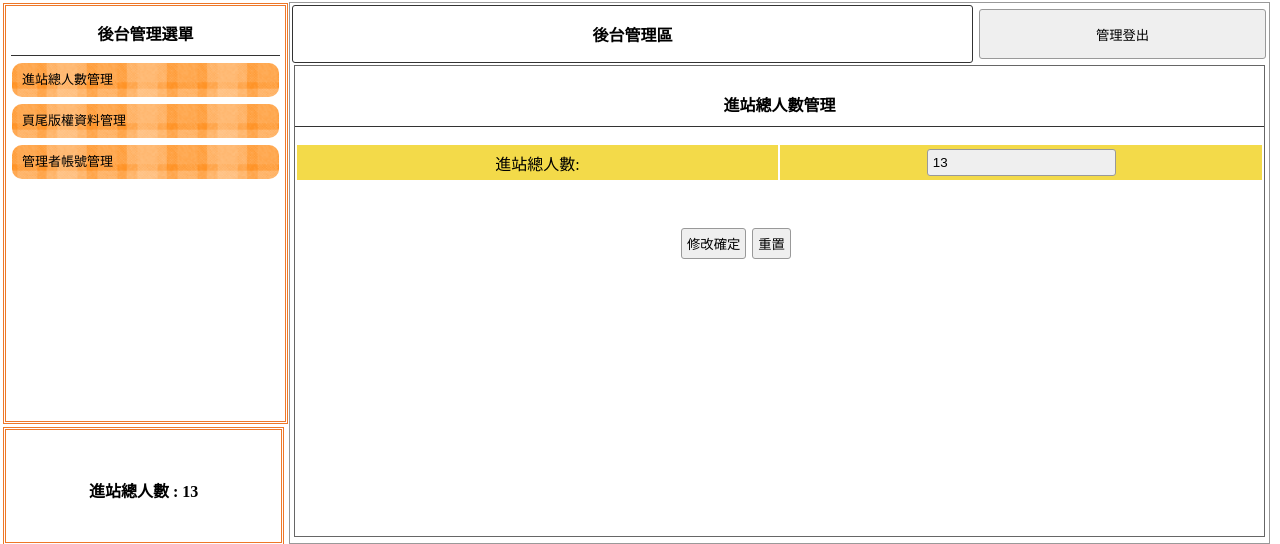
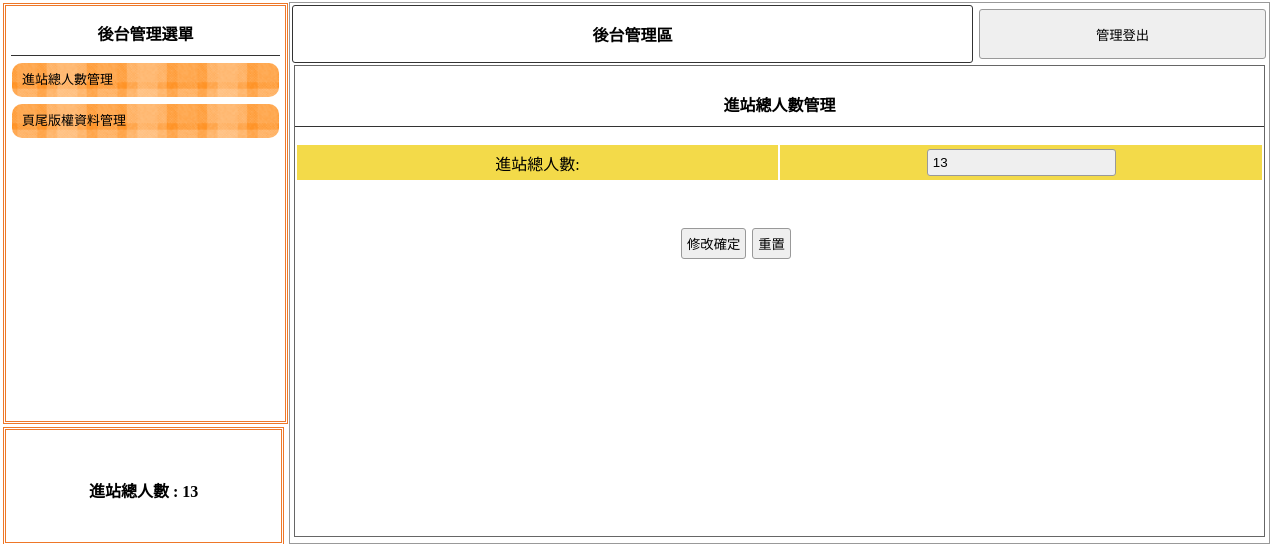
Before and after one commit to user638726/weather_report, a PHP site: page /admin.php in a window 1280 px wide. Shown: the top 544 px of the page. Run offline with PHP 8.4, Linux system fonts and the light colour scheme; data comes from the database, SQL or seed files in the repository.

Commit message:
完成專案

```diff
--- a/資料庫登入/admin.php
+++ b/資料庫登入/admin.php
@@ -36,10 +36,6 @@
                     <div class="mainmu">
                         頁尾版權資料管理 </div>
                 </a>
-                    <a style="color:#000; font-size:13px; text-decoration:none;" href="?do=admin">
-                        <div class="mainmu">
-                            管理者帳號管理 </div>
-                    </a>
 
 
 
@@ -55,8 +51,8 @@
             <table width="100%">
                 <tbody>
                     <tr>
-                            <td style="width:70%;font-weight:800; border:#333 1px solid; border-radius:3px;"
-                                class="cent"><a href="?do=admin" style="color:#000; text-decoration:none;">後台管理區</a>
+                        <td style="width:70%;font-weight:800; border:#333 1px solid; border-radius:3px;" class="cent"><a
+                                href="?do=admin" style="color:#000; text-decoration:none;">後台管理區</a>
                         </td>
                         <td><button onclick="lo(&#39;logout.php&#39;)"
                                 style="width:99%; margin-right:2px; height:50px;">管理登出</button></td>
--- a/資料庫登入/check_part2.php
+++ b/資料庫登入/check_part2.php
@@ -10,8 +10,7 @@ if(!isset($_POST['acc'])){
 $acc=$_POST['acc'];
 $pw=$_POST['pw'];
 
-echo $acc;
-echo $pw;//$sql="select * from `member` where `acc`='$acc' && `pw`='$pw'";
+//$sql="select * from `member` where `acc`='$acc' && `pw`='$pw'";
 
 //$sql="select count(id) from `member` where `acc`='$acc' && `pw`='$pw'";
 //echo $sql;
```
Lines whose indentation alone changed are shown as unchanged.
